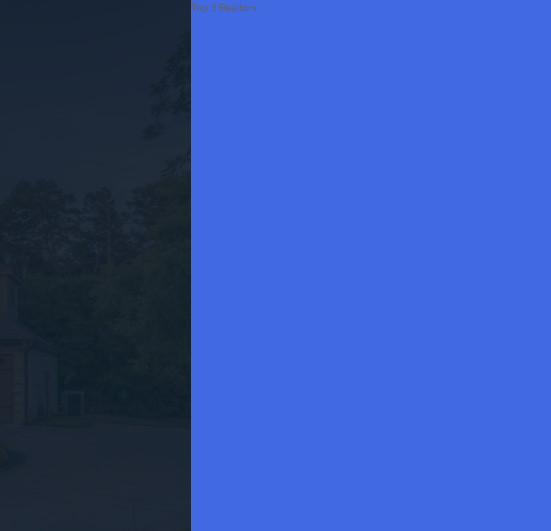
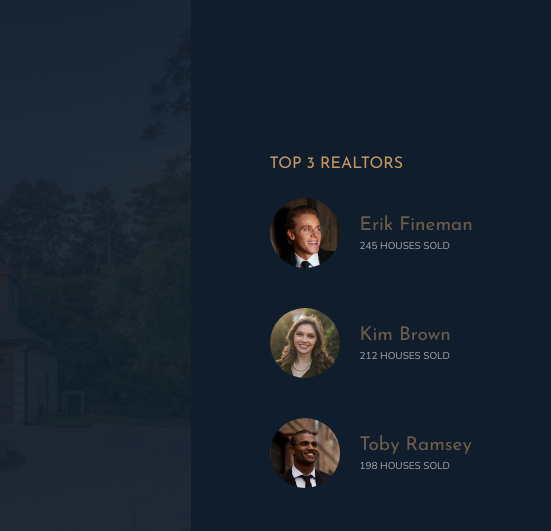
Before and after one commit to coder-abdo/grid-css, a website: page index.html in a window 1280 px wide. Shown: the top 531 px of the page, 729-1280 px from the left. Drawn offline with nearby package versions, Linux system fonts and the light colour scheme.

Commit message:
Finishing Realtors Section

```diff
--- a/index.html
+++ b/index.html
@@ -29,7 +29,26 @@
             </div>
         </header>
         <div class="realtors">
-            Top 3 Realtors
+            <h3 class="heading-3">Top 3 Realtors</h3>
+            <div class="realtors__list">
+                <img src="images/realtor-1.jpeg" alt="Realtor 1" class="realtors__img">
+                <div class="realtors__details">
+                    <h4 class="heading-4 heading-4--light">Erik Fineman</h4>
+                    <p class="realtors__sold">245 houses sold</p>
+                </div>
+
+                <img src="images/realtor-2.jpeg" alt="Realtor 2" class="realtors__img">
+                <div class="realtors__details">
+                    <h4 class="heading-4 heading-4--light">Kim Brown</h4>
+                    <p class="realtors__sold">212 houses sold</p>
+                </div>
+
+                <img src="images/realtor-3.jpeg" alt="Realtor 3" class="realtors__img">
+                <div class="realtors__details">
+                    <h4 class="heading-4 heading-4--light">Toby Ramsey</h4>
+                    <p class="realtors__sold">198 houses sold</p>
+                </div>
+            </div>
         </div>
         <section class="features">
             <div class="feature">
--- a/sass/_realtors.scss
+++ b/sass/_realtors.scss
@@ -1,4 +1,29 @@
 .realtors {
-    background-color: royalblue;
+    background-color: $color-secondary;
     grid-column: col-start 7 / full-end;
+    padding: 3rem;
+    display: grid;
+    justify-content: center;
+    justify-content: center;
+    align-content: center;
+    grid-row-gap: 2rem;
+    &__list {
+        display: grid;
+        grid-template-columns: min-content max-content;
+        grid-column-gap: 2rem;
+        grid-row-gap: 5vh;
+        align-items: center;
+    }
+
+    &__img {
+        display: block;
+        width: 7rem;
+        border-radius: 50%;
+    }
+
+    &__sold {
+        text-transform: uppercase;
+        color: $color-grey-light-2;
+        margin-top: -3px;
+    }
 }
```
Also changed, not shown: css/style.css.
